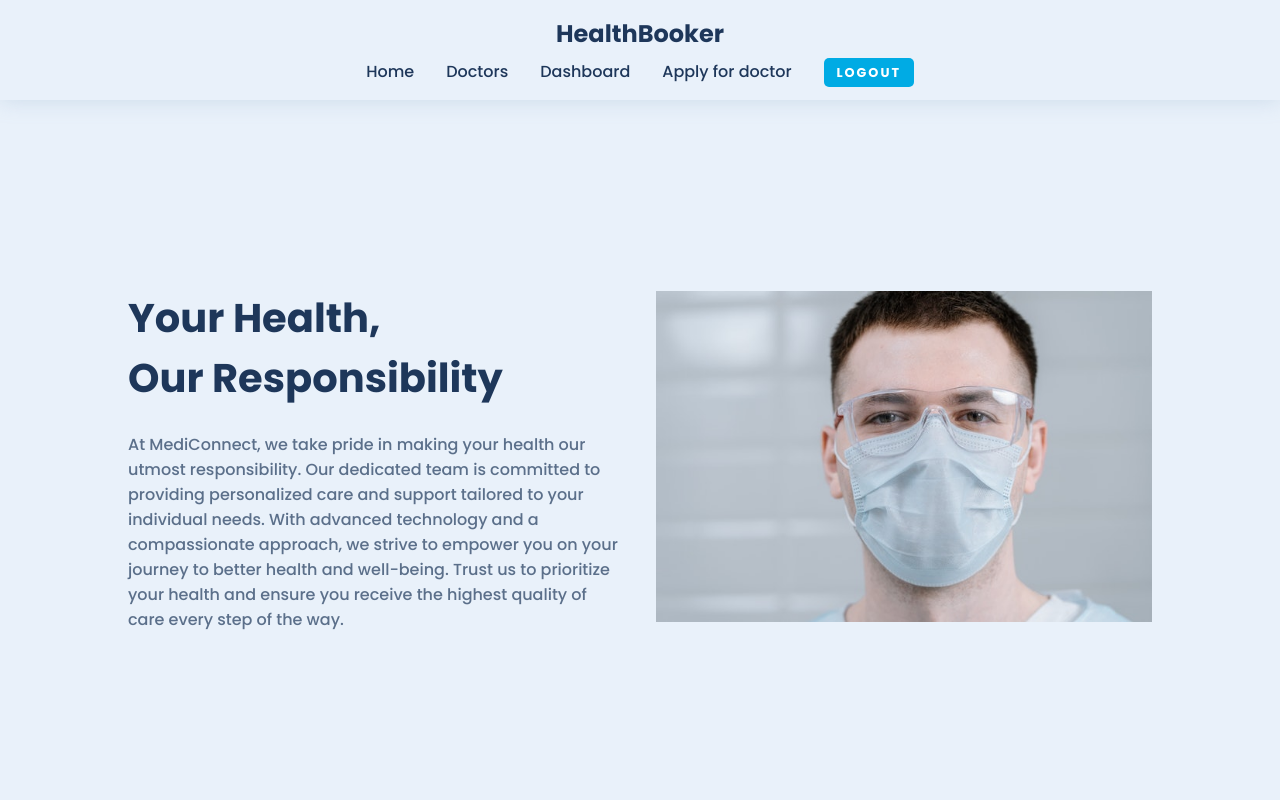
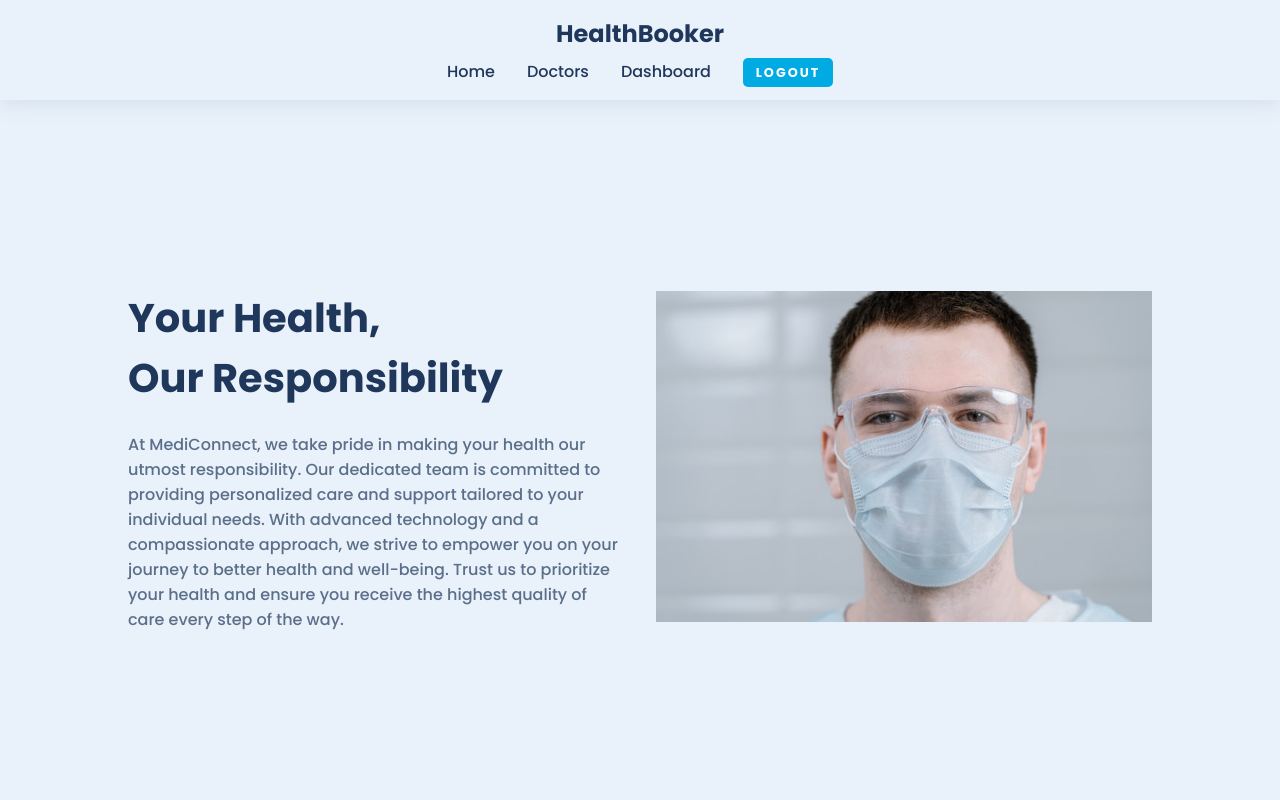
Before and after one commit to kul349/HealthBooker-main, a React (Create React App) app in the folder client/: page / in a window 1280 px wide. Shown: the top 800 px of the page. Built offline with nearby package versions, Linux system fonts and the light colour scheme; no server answers; sample sign-in values are in the browser's storage.

Commit message:
update doctor apply

```diff
--- a/client/src/components/Navbar.jsx
+++ b/client/src/components/Navbar.jsx
@@ -54,9 +54,7 @@ const Navbar = () => {
             <li>
               <NavLink to={"/dashboard/users"}>Dashboard</NavLink>
             </li>
-            <li>
-            <NavLink to={"/applyfordoctor"}>Apply for doctor</NavLink>
-          </li></>
+           </>
           )}
           {token && !user.isAdmin && (
             <>
@@ -66,6 +64,9 @@ const Navbar = () => {
               <li>
                 <NavLink to={"/notifications"}>Notifications</NavLink>
               </li>
+              <li>
+            <NavLink to={"/applyfordoctor"}>Apply for doctor</NavLink>
+          </li>
 
               <li>
                 <HashLink to={"/#contact"}>Contact Us</HashLink>
```
